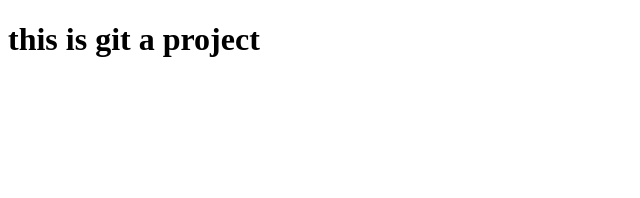
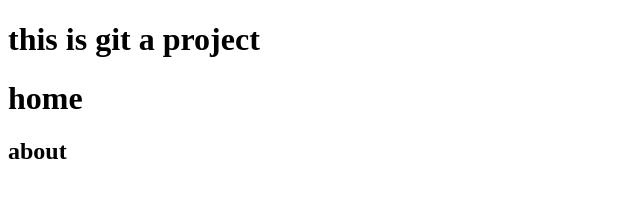
Before and after one commit to ayushiydu/git-github, a plain HTML site: page index.html in a window 1280 px wide. Shown: the whole page, without its empty margins (0-640 px from the left). Drawn offline with Linux system fonts and the light colour scheme.

Commit message:
abra ka dabra

```diff
--- a/index.html
+++ b/index.html
@@ -7,6 +7,7 @@
     <h1>this is git a project</h1>
 </head>
 <body>
-
+    <h1>home</h1>
+    <h2>about</h2>
 </body>
 </html>
```
